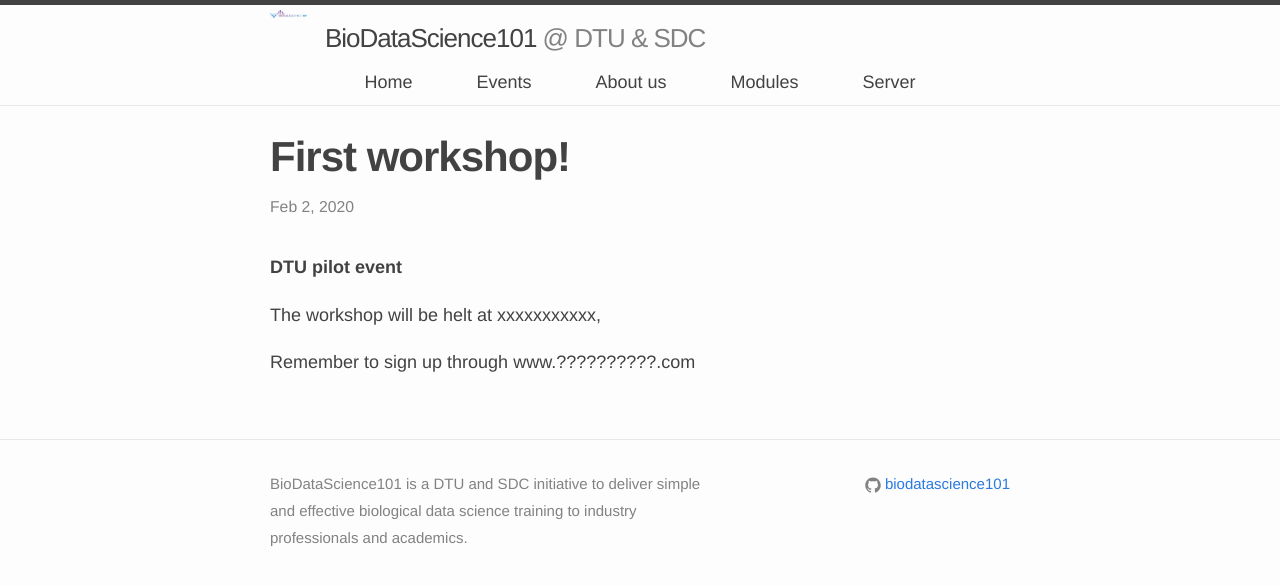
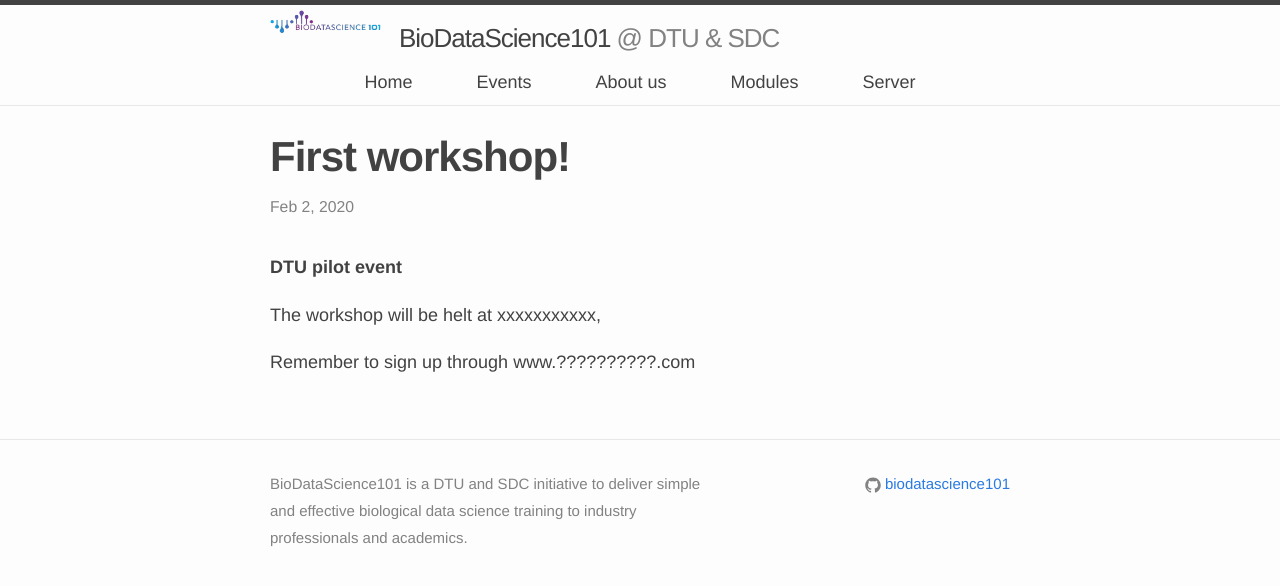
Before and after one commit to biodatascience101/BioDataScience101.github.io, a Jekyll site: the page built from _posts/2020-02-02-first_workshop.markdown, in a window 1280 px wide. Shown: the top 586 px of the page. Built offline with Jekyll 4.4.1, drawn with Linux system fonts in a browser that asks for light colours; nearby versions of some CDN libraries.

Commit message:
Update header.html

```diff
--- a/_includes/header.html
+++ b/_includes/header.html
@@ -1,6 +1,6 @@
 <header class="site-header">
   <div class="wrapper">
-    <img class="float-left" width="5%" src="{{ 'logohoriz.png' | prepend: site.images_dir | prepend: site.baseurl }}" />
+    <img class="float-left" width="15%" src="{{ 'logohoriz.png' | prepend: site.images_dir | prepend: site.baseurl }}" />
 
     <a class="site-title" href="{{ site.baseurl }}/">
 
```
